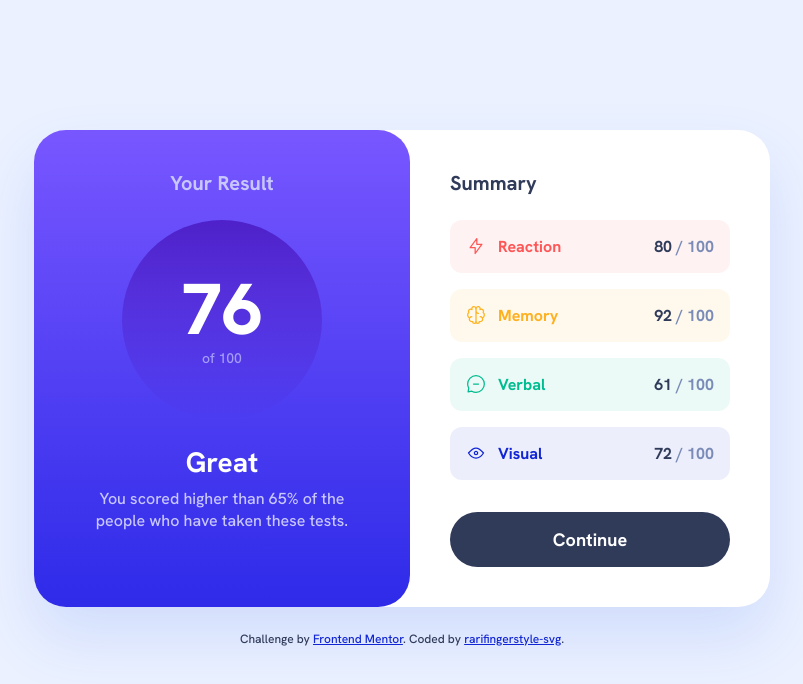
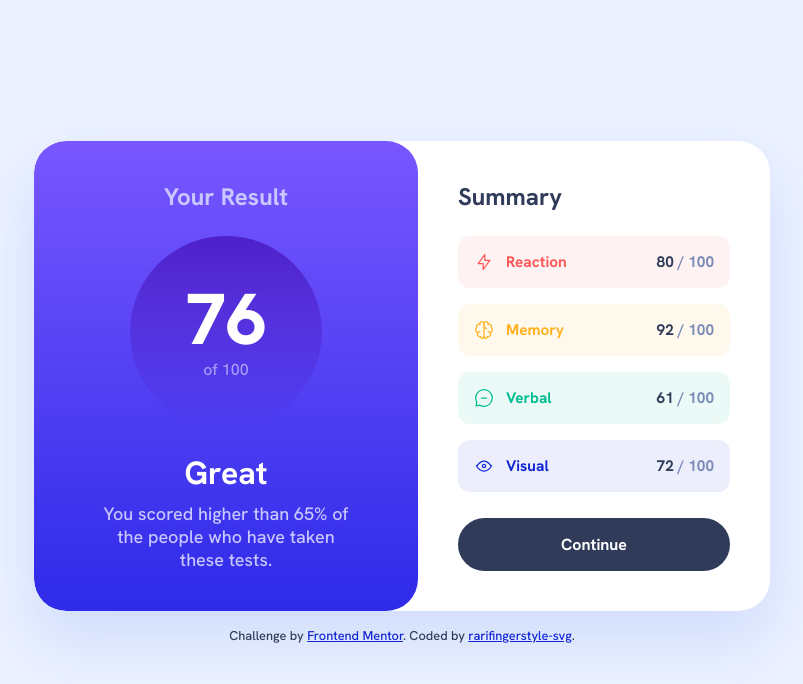
Before and after one commit to rarifingerstyle-svg/Results-summary-component, a plain HTML site: page index.html in a window 1280 px wide. Shown: the whole page, without its empty margins (238-1041 px from the left). Drawn offline with Linux system fonts and the light colour scheme.

Commit message:
style.css

```diff
--- a/style.css
+++ b/style.css
@@ -19,6 +19,9 @@
 
   /* Typography */
   --ff-base: 'Hanken Grotesk', sans-serif;
+
+  /* Shadows */
+  --box-shadow-card: 0 1.875rem 3.75rem rgba(61, 108, 236, 0.15);
 }
 
 *, *::before, *::after {
@@ -27,11 +30,20 @@
   padding: 0;
 }
 
+/* Alternative for reduced motion preferences */
+@media (prefers-reduced-motion: reduce) {
+  *, *::before, *::after {
+    animation-duration: 0.01ms;
+    animation-iteration-count: 1;
+    transition-duration: 0.01ms;
+    scroll-behavior: auto;
+  }
+}
+
 body {
   font-family: var(--ff-base);
-  font-size: 18px;
+  font-size: clamp(1rem, 0.95rem + 0.25vw, 1.125rem);
   background-color: var(--clr-pale-blue);
-  color: var(--clr-dark-gray-blue);
   min-height: 100vh;
   display: flex;
   flex-direction: column;
@@ -42,50 +54,51 @@ body {
 .results-container {
   background-color: var(--clr-white);
   width: 100%;
-  max-width: 375px;
+  max-width: min(100%, 46rem); /* 736px */
   display: flex;
   flex-direction: column;
+  box-shadow: var(--box-shadow-card);
 }
 
-@media (min-width: 700px) {
+/* Media query menggunakan rem (700px = 43.75rem) */
+@media (min-width: 43.75rem) {
   .results-container {
-    max-width: 736px;
     flex-direction: row;
-    border-radius: 2rem;
-    box-shadow: 0 30px 60px rgba(61, 108, 236, 0.15);
+    border-radius: clamp(1.5rem, 3vw, 2rem);
+    overflow: hidden;
   }
 }
 
 /* Result Card Section */
 .result-card {
   background: linear-gradient(to bottom, var(--grad-bg-start), var(--grad-bg-end));
-  padding: 2.5rem 3rem;
+  padding: clamp(1.5rem, 4vw, 2.5rem) clamp(2rem, 5vw, 3.5rem);
   border-bottom-left-radius: 2rem;
   border-bottom-right-radius: 2rem;
   text-align: center;
   display: flex;
   flex-direction: column;
   align-items: center;
-  gap: 1.5rem;
+  gap: clamp(1rem, 2vw, 1.5rem);
+  flex: 1;
 }
 
-@media (min-width: 700px) {
+@media (min-width: 43.75rem) {
   .result-card {
-    flex: 1;
-    border-radius: 2rem;
+    border-radius: clamp(1.5rem, 3vw, 2rem);
   }
 }
 
 .result-card .card-title {
   color: var(--clr-light-lavender);
-  font-size: 1.25rem;
+  font-size: clamp(1.125rem, 2vw, 1.5rem);
   font-weight: 700;
 }
 
 .score-circle {
   background: linear-gradient(to bottom, var(--grad-circle-start), var(--grad-circle-end));
-  width: 140px;
-  height: 140px;
+  width: clamp(8.75rem, 15vw, 12.5rem);
+  height: clamp(8.75rem, 15vw, 12.5rem);
   border-radius: 50%;
   display: flex;
   flex-direction: column;
@@ -93,86 +106,67 @@ body {
   align-items: center;
 }
 
-@media (min-width: 700px) {
-  .score-circle {
-    width: 200px;
-    height: 200px;
-  }
-}
-
 .score-number {
-  font-size: 3.5rem;
+  color: var(--clr-white);
+  font-size: clamp(3.5rem, 6vw, 4.5rem);
   font-weight: 800;
-  color: var(--clr-white);
   line-height: 1;
 }
 
-@media (min-width: 700px) {
-  .score-number {
-    font-size: 4.5rem;
-  }
-}
-
 .score-total {
-  font-size: 0.875rem;
   color: var(--clr-light-lavender);
+  font-size: clamp(0.875rem, 1.5vw, 1rem);
   opacity: 0.7;
-  margin-top: 0.25rem;
+  margin-block-start: 0.25rem; /* Logical Property */
 }
 
 .feedback-title {
   color: var(--clr-white);
-  font-size: 1.75rem;
+  font-size: clamp(1.5rem, 3vw, 2rem);
   font-weight: 700;
-  margin-bottom: 0.5rem;
+  margin-block-end: 0.5rem; /* Logical Property */
 }
 
 .feedback-desc {
   color: var(--clr-light-lavender);
-  font-size: 1rem;
-  font-weight: 500;
-  line-height: 1.4;
-  max-width: 260px;
+  font-size: clamp(0.95rem, 1.5vw, 1.125rem);
+  max-width: 16rem;
 }
 
 /* Summary Card Section */
 .summary-card {
-  padding: 2.5rem;
+  padding: clamp(1.5rem, 4vw, 2.5rem);
   display: flex;
   flex-direction: column;
-  gap: 1.5rem;
-}
-
-@media (min-width: 700px) {
-  .summary-card {
-    flex: 1;
-  }
+  gap: clamp(1rem, 2vw, 1.5rem);
+  flex: 1;
 }
 
 .summary-card .card-title {
-  font-size: 1.25rem;
+  color: var(--clr-dark-gray-blue);
+  font-size: clamp(1.125rem, 2vw, 1.5rem);
   font-weight: 700;
 }
 
 .summary-items {
   display: flex;
   flex-direction: column;
-  gap: 1rem;
+  gap: clamp(0.75rem, 1.5vw, 1rem);
 }
 
 .summary-item {
   display: flex;
   justify-content: space-between;
   align-items: center;
-  padding: 1rem;
+  padding: clamp(0.75rem, 1.5vw, 1rem);
   border-radius: 0.75rem;
-  font-size: 1rem;
+  font-size: clamp(0.95rem, 1.2vw, 1rem);
 }
 
 .item-category {
   display: flex;
   align-items: center;
-  gap: 0.75rem;
+  gap: clamp(0.5rem, 1vw, 0.75rem);
   font-weight: 700;
 }
 
@@ -185,7 +179,7 @@ body {
   color: var(--clr-dark-gray-blue);
 }
 
-/* Variasi Warna Berdasarkan JSON */
+/* Summary Item Colors */
 .summary-item.reaction {
   background-color: hsla(0, 100%, 67%, 0.08);
   color: var(--clr-light-red);
@@ -206,30 +200,32 @@ body {
   color: var(--clr-cobalt-blue);
 }
 
+/* Button */
 .btn-continue {
   background-color: var(--clr-dark-gray-blue);
   color: var(--clr-white);
   border: none;
-  padding: 1rem;
-  border-radius: 2rem;
-  font-family: inherit;
-  font-size: 1.125rem;
+  border-radius: 8rem;
+  padding: clamp(0.875rem, 1.5vw, 1rem);
+  font-family: var(--ff-base);
+  font-size: clamp(1rem, 1.2vw, 1.125rem);
   font-weight: 700;
   cursor: pointer;
+  margin-block-start: auto; /* Logical Property */
   transition: background-color 0.2s ease;
-  margin-top: 0.5rem;
 }
 
 .btn-continue:hover,
 .btn-continue:focus-visible {
   background: linear-gradient(to bottom, var(--grad-bg-start), var(--grad-bg-end));
-  outline: none;
 }
 
+/* Footer Attribution */
 .attribution {
-  font-size: 0.75rem;
+  font-size: clamp(0.75rem, 1vw, 0.85rem);
   text-align: center;
-  margin: 1.5rem 0;
+  padding-block: 1rem; /* Logical Property */
+  color: var(--clr-dark-gray-blue);
 }
 
 .attribution a {
```
